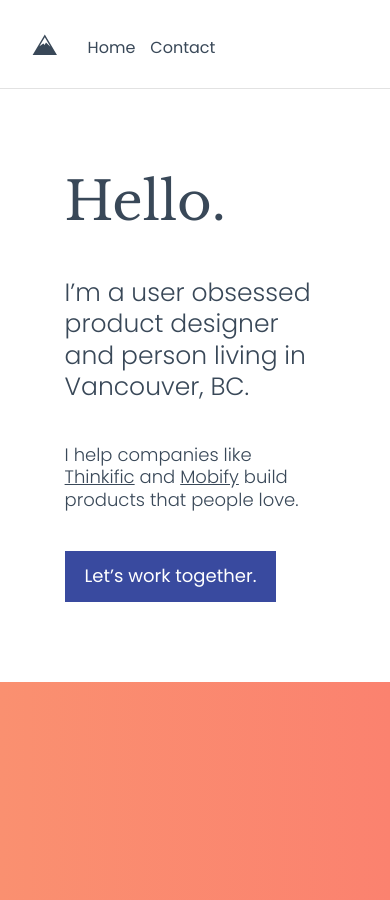
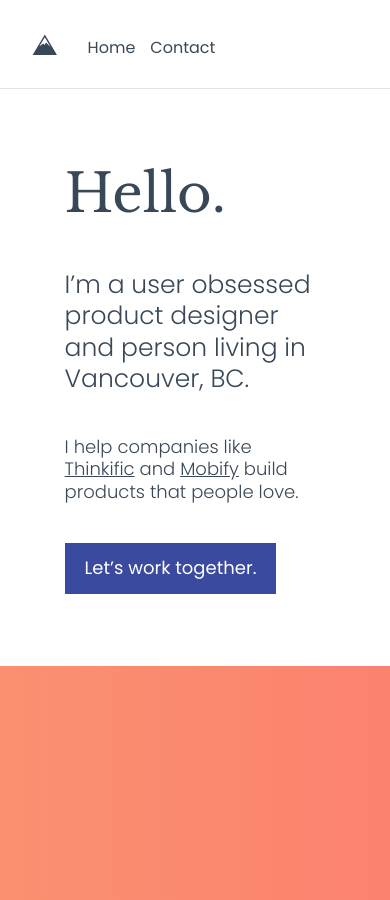
Before and after one commit to sgd/sgd.github.io, a Jekyll site: the page built from index.html, in a window 390 px wide. Built offline with Jekyll 4.4.1, drawn with Linux system fonts in a browser that asks for light colours.

Commit message:
Small fixes on mobile

```diff
--- a/css/main.css
+++ b/css/main.css
@@ -121,18 +121,21 @@ header h1 {
   max-width: 60%;
 }
 
+.header__content .header__bodytext {
+  margin-bottom: 40px;
+}
+
+
+/* Mobile until SASS */
+
 @media only screen and (max-width: 768px) {
 
   header {
-    padding-top: 80px;
-    padding-bottom: 80px;
+    padding-top: 72px;
+    padding-bottom: 72px;
   }
 
   .header__content {
     max-width: 80%;
   }
 }
-
-.header__content .header__bodytext {
-  margin-bottom: 40px;
-}
```
